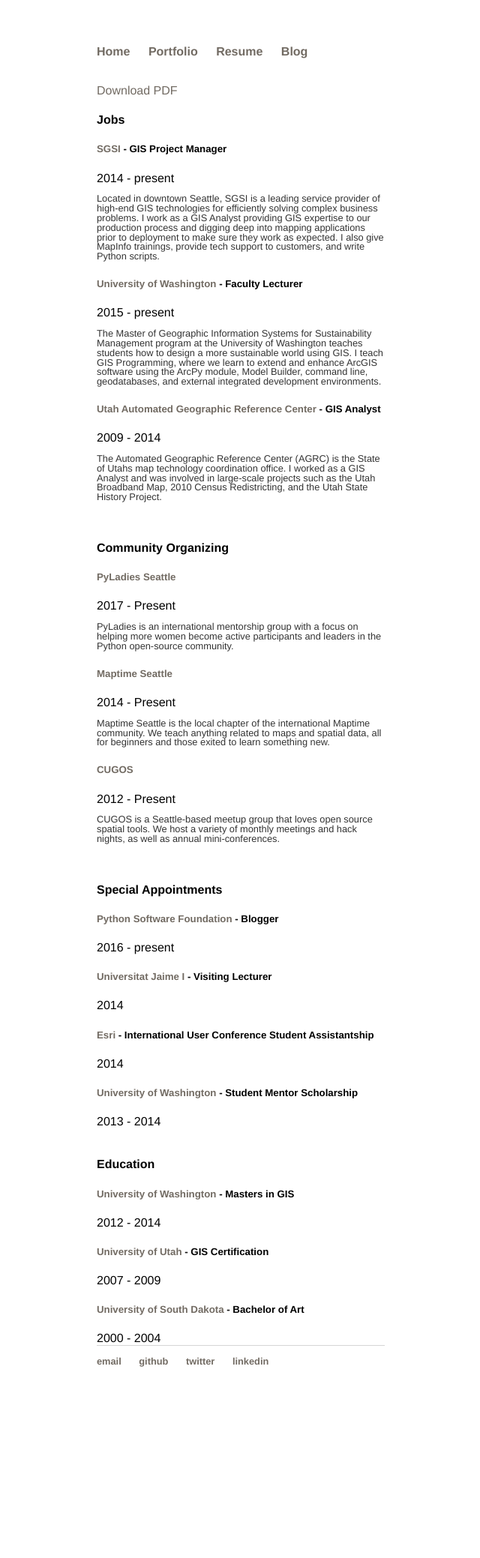
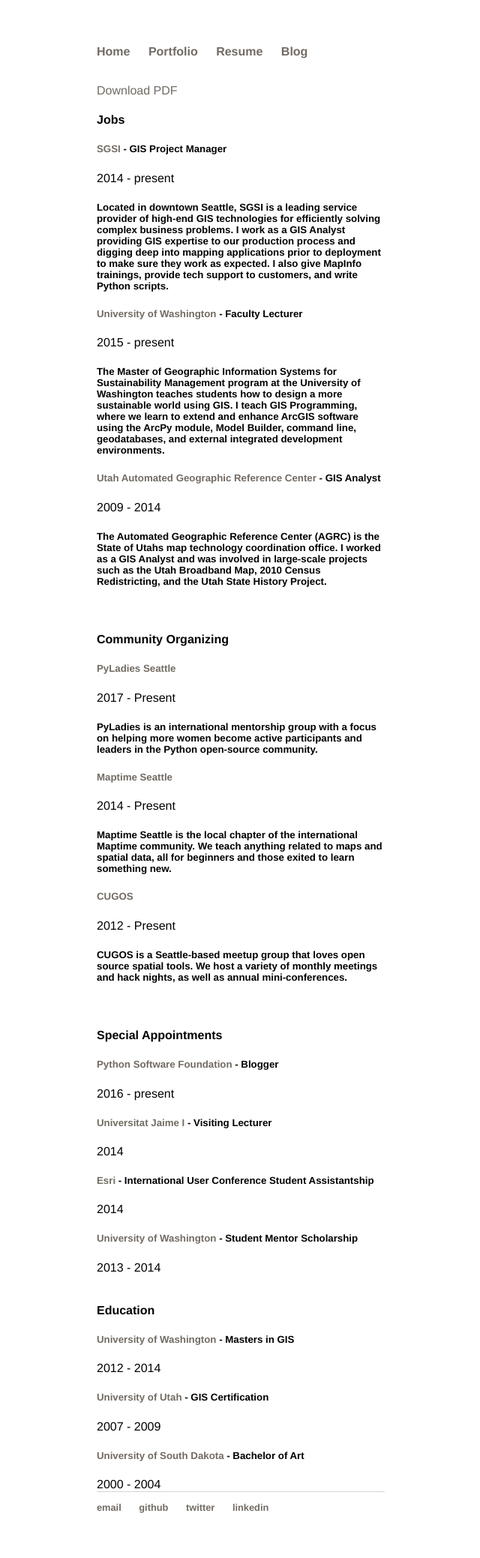
Before and after one commit to christyheaton/christyheaton.github.io, a Jekyll site: the page built from resume/index.html, in a window 1280 px wide. Shown: the whole page at 75% size, without its empty margins (319-959 px from the left). Built offline with Jekyll 4.4.1, drawn with Linux system fonts in a browser that asks for light colours; before the commit the page ends 1883 px from its top, so only the background shows below that.

Commit message:
normalized spacing in resume

```diff
--- a/resume/index.html
+++ b/resume/index.html
@@ -18,19 +18,19 @@
     <div class="resume_item cf resume_item_large">
       <h5 class="resume_header"><a href="http://sgsi.com">SGSI</a><span class="resume_title"> - GIS Project Manager</span></h5>
       <span class="resume_timeline">2014 - present</span>
-      <p class="resume_description">Located in downtown Seattle, SGSI is a leading service provider of high-end GIS technologies for efficiently solving complex business problems. I work as a GIS Analyst providing GIS expertise to our production process and digging deep into mapping applications prior to deployment to make sure they work as expected. I also give MapInfo trainings, provide tech support to customers, and write Python scripts.</p>
+      <h5 class="resume_description">Located in downtown Seattle, SGSI is a leading service provider of high-end GIS technologies for efficiently solving complex business problems. I work as a GIS Analyst providing GIS expertise to our production process and digging deep into mapping applications prior to deployment to make sure they work as expected. I also give MapInfo trainings, provide tech support to customers, and write Python scripts.</h5>
     </div>
 
     <div class="resume_item cf ">
       <h5 class="resume_header"><a href="https://www.gisonline.uw.edu/">University of Washington</a><span class="resume_title"> - Faculty Lecturer</span></h5>
       <span class="resume_timeline">2015 - present</span>
-      <p class="resume_description">The Master of Geographic Information Systems for Sustainability Management program at the University of Washington teaches students how to design a more sustainable world using GIS. I teach GIS Programming, where we learn to extend and enhance ArcGIS software using the ArcPy module, Model Builder, command line, geodatabases, and external integrated development environments.</p>
+      <h5 class="resume_description">The Master of Geographic Information Systems for Sustainability Management program at the University of Washington teaches students how to design a more sustainable world using GIS. I teach GIS Programming, where we learn to extend and enhance ArcGIS software using the ArcPy module, Model Builder, command line, geodatabases, and external integrated development environments.</h5>
     </div>
 
     <div class="resume_item cf ">
       <h5 class="resume_header"><a href="http://gis.utah.gov">Utah Automated Geographic Reference Center</a><span class="resume_title"> - GIS Analyst</span></h5>
       <span class="resume_timeline">2009 - 2014</span>
-      <p class="resume_description">The Automated Geographic Reference Center (AGRC) is the State of Utahs map technology coordination office. I worked as a GIS Analyst and was involved in large-scale projects such as the Utah Broadband Map, 2010 Census Redistricting, and the Utah State History Project.</p>
+      <h5 class="resume_description">The Automated Geographic Reference Center (AGRC) is the State of Utahs map technology coordination office. I worked as a GIS Analyst and was involved in large-scale projects such as the Utah Broadband Map, 2010 Census Redistricting, and the Utah State History Project.</h5>
     </div>
 
 	<br>
@@ -40,19 +40,19 @@
     <div class="resume_item cf resume_item_half">
       <h5 class="resume_header"><a href="http://seattle.pyladies.com/">PyLadies Seattle</a><span class="resume_title"></span></h5>
       <span class="resume_timeline">2017 - Present</span>
-      <p class="resume_description">PyLadies is an international mentorship group with a focus on helping more women become active participants and leaders in the Python open-source community.</p>
+      <h5 class="resume_description">PyLadies is an international mentorship group with a focus on helping more women become active participants and leaders in the Python open-source community.</h5>
     </div>
 
     <div class="resume_item cf resume_item_half">
       <h5 class="resume_header"><a href="http://maptimesea.github.io">Maptime Seattle</a><span class="resume_title"></span></h5>
       <span class="resume_timeline">2014 - Present</span>
-      <p class="resume_description">Maptime Seattle is the local chapter of the international Maptime community. We teach anything related to maps and spatial data, all for beginners and those exited to learn something new.</p>
+      <h5 class="resume_description">Maptime Seattle is the local chapter of the international Maptime community. We teach anything related to maps and spatial data, all for beginners and those exited to learn something new.</h5>
     </div>
 
 	<div class="resume_item cf resume_item_half">
       <h5 class="resume_header"><a href="http://cugos.org">CUGOS</a><span class="resume_title"></span></h5>
       <span class="resume_timeline">2012 - Present</span>
-      <p class="resume_description">CUGOS is a Seattle-based meetup group that loves open source spatial tools. We host a variety of monthly meetings and hack nights, as well as annual mini-conferences.</p>
+      <h5 class="resume_description">CUGOS is a Seattle-based meetup group that loves open source spatial tools. We host a variety of monthly meetings and hack nights, as well as annual mini-conferences.</h5>
     </div>
 
 	<br>
```
